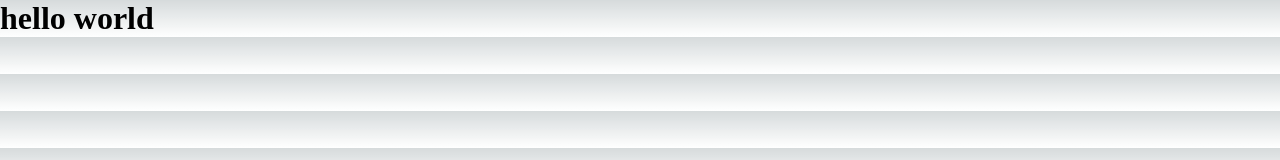
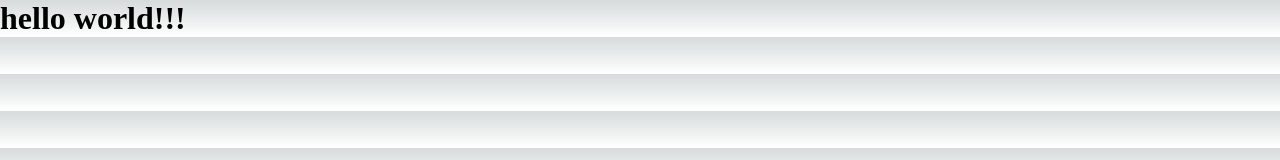
Before and after one commit to rvictoria-ace/gitDemo, a Next.js app in the folder my-app/: page / in a window 1280 px wide. Shown: the top 160 px of the page. Built offline with nearby package versions, Linux system fonts and the light colour scheme.

Commit message:
added exclamation points to hello world

```diff
--- a/my-app/src/pages/index.js
+++ b/my-app/src/pages/index.js
@@ -8,7 +8,7 @@ const inter = Inter({ subsets: ['latin'] })
 export default function Home() {
   return (
     <>
-      <h1>hello world</h1>
+      <h1>hello world!!!</h1>
     </>
   )
 }
```
